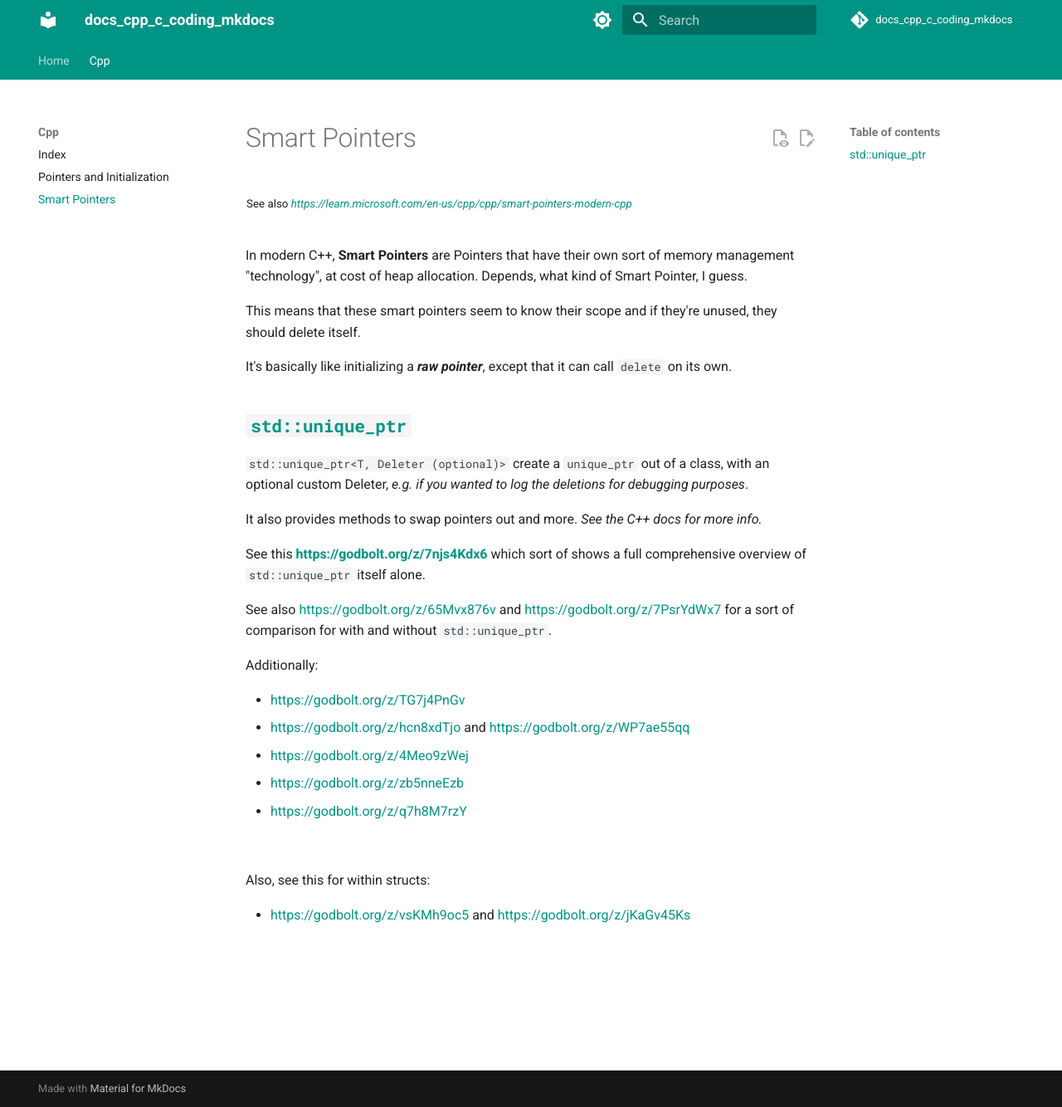
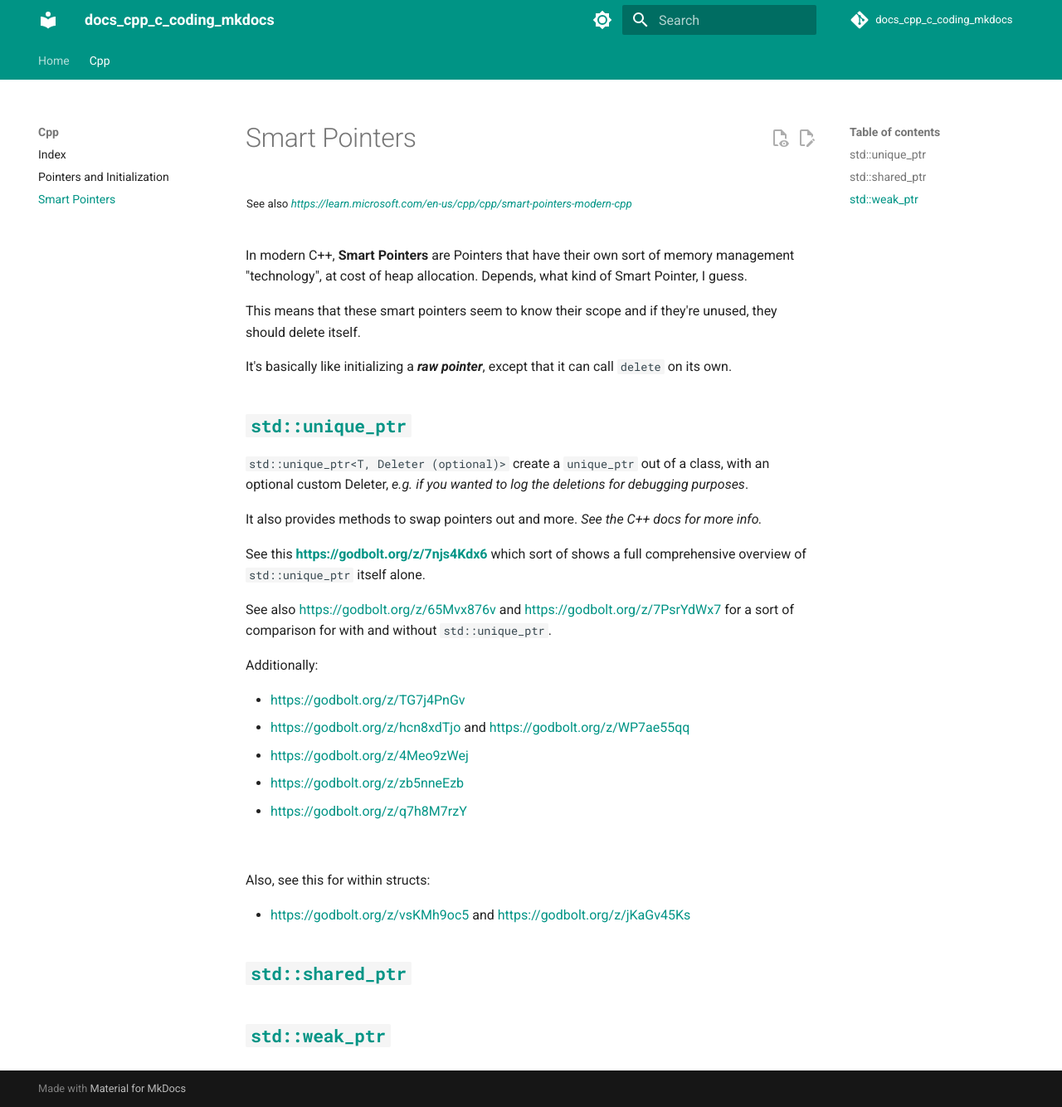
Before and after one commit to karl-police/docs_cpp_c_coding, an MkDocs documentation site: the page built from docs/cpp/Smart_Pointers.md, in a window 1280 px wide and 1334 px high. Shown: the whole window at 83% size. Built offline with MkDocs 1.6.1 and Material for MkDocs 9.7.7, drawn with Linux system fonts in a browser that asks for light colours; comment, search, counter and statistics services are not loaded.

Commit message:
Update Smart_Pointers.md

```diff
--- a/docs/cpp/Smart_Pointers.md
+++ b/docs/cpp/Smart_Pointers.md
@@ -34,3 +34,9 @@ Additionally:
 Also, see this for within structs:
 
 * https://godbolt.org/z/vsKMh9oc5 and https://godbolt.org/z/jKaGv45Ks
+
+
+## **[``std::shared_ptr``](https://en.cppreference.com/w/cpp/memory/shared_ptr.html)**
+
+
+## **[``std::weak_ptr``](https://en.cppreference.com/w/cpp/memory/weak_ptr.html)**
```
